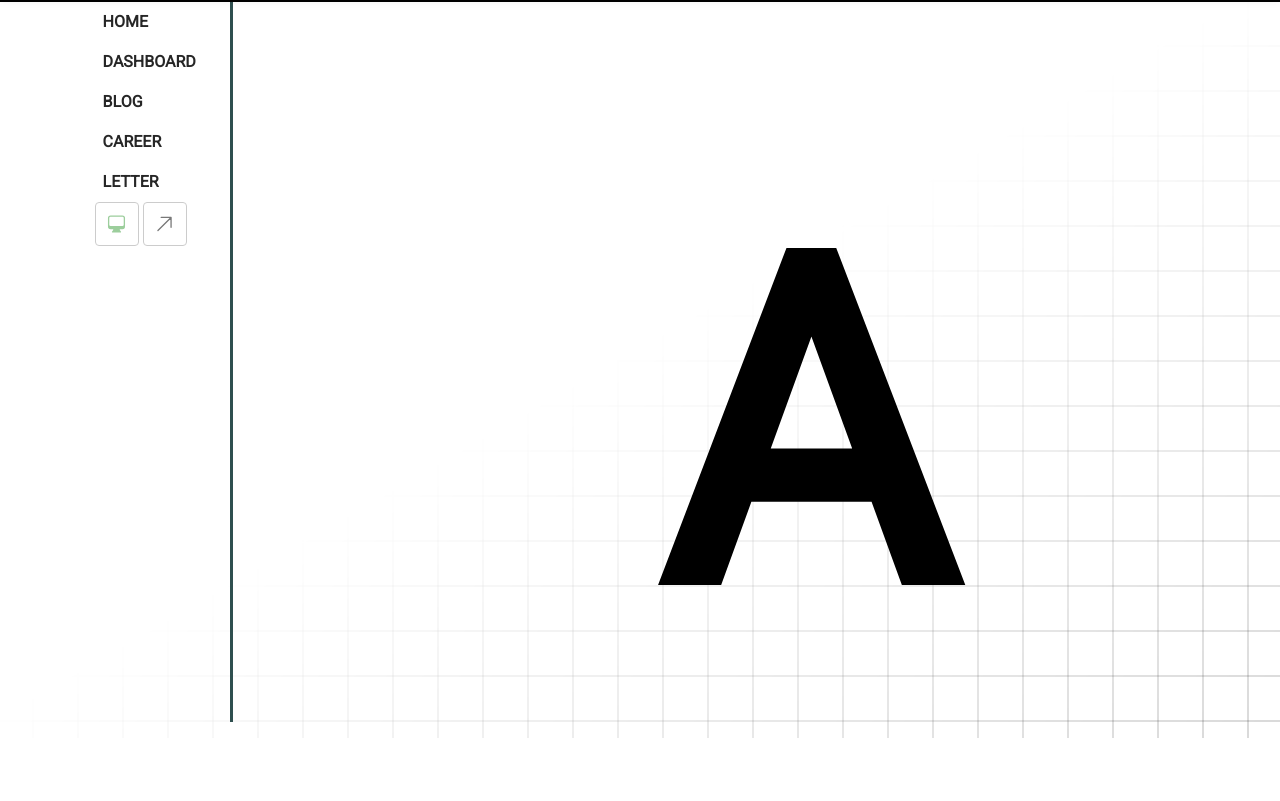
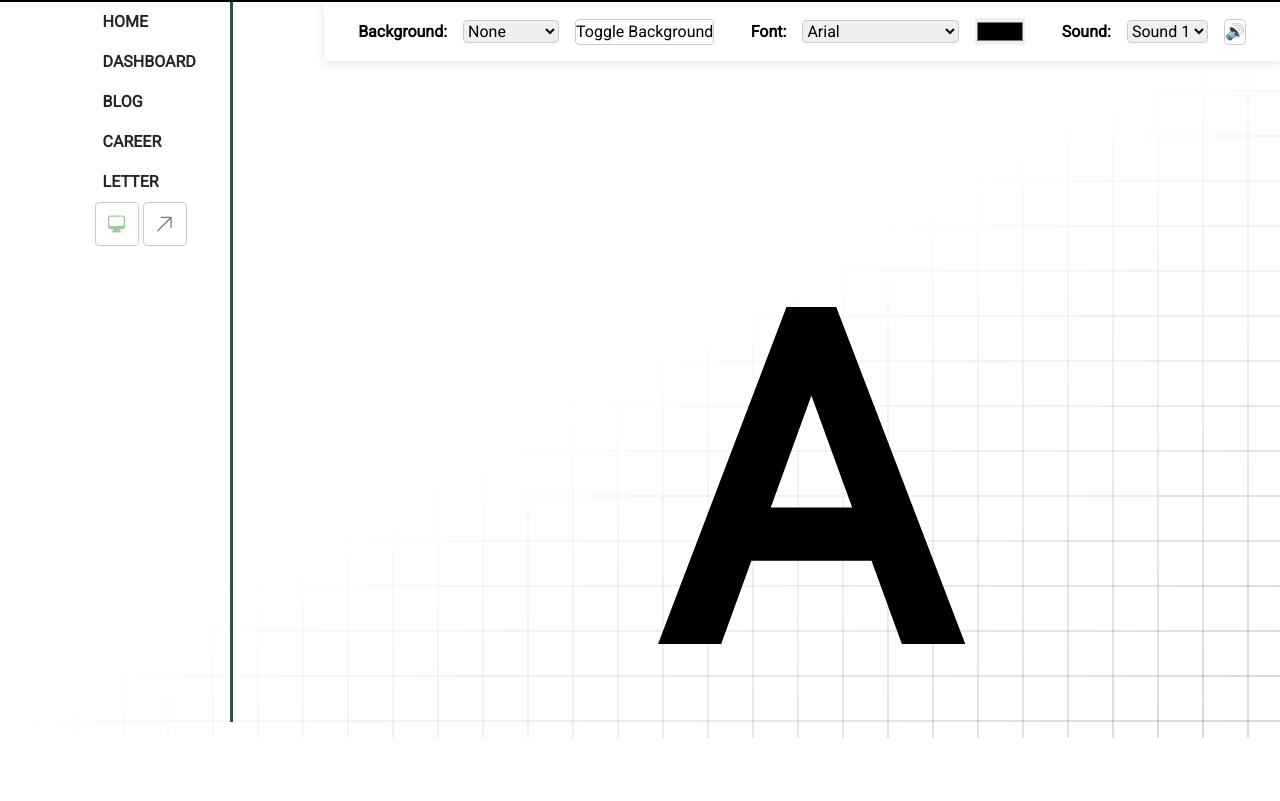
Before and after one commit to xkeshav/astro-template, an Astro site: page /letter in a window 1280 px wide. Shown: the part 62-863 px from the top of the page. Built offline with nearby package versions, Linux system fonts and the light colour scheme; Astro itself is replaced by a stand-in of ours; a web font is replaced by a local one.

Commit message:
[main]: fixed letter page

```diff
--- a/src/assets/styles/letter.css
+++ b/src/assets/styles/letter.css
@@ -1,5 +1,5 @@
 .controls {
-  position: fixed;
+  position: relative;
   top: 0;
   left: 0;
   right: 0;
@@ -74,11 +74,9 @@
 }
 
 .bg-pattern1 {
-  background-image: repeating-linear-gradient(
-    45deg,
-    rgba(0, 0, 0, 0.1) 0px,
-    rgba(0, 0, 0, 0.1) 2px,
-    transparent 2px,
-    transparent 4px
-  );
+  background-image: repeating-linear-gradient(45deg,
+      rgba(0, 0, 0, 0.1) 0px,
+      rgba(0, 0, 0, 0.1) 2px,
+      transparent 2px,
+      transparent 4px);
 }
```
